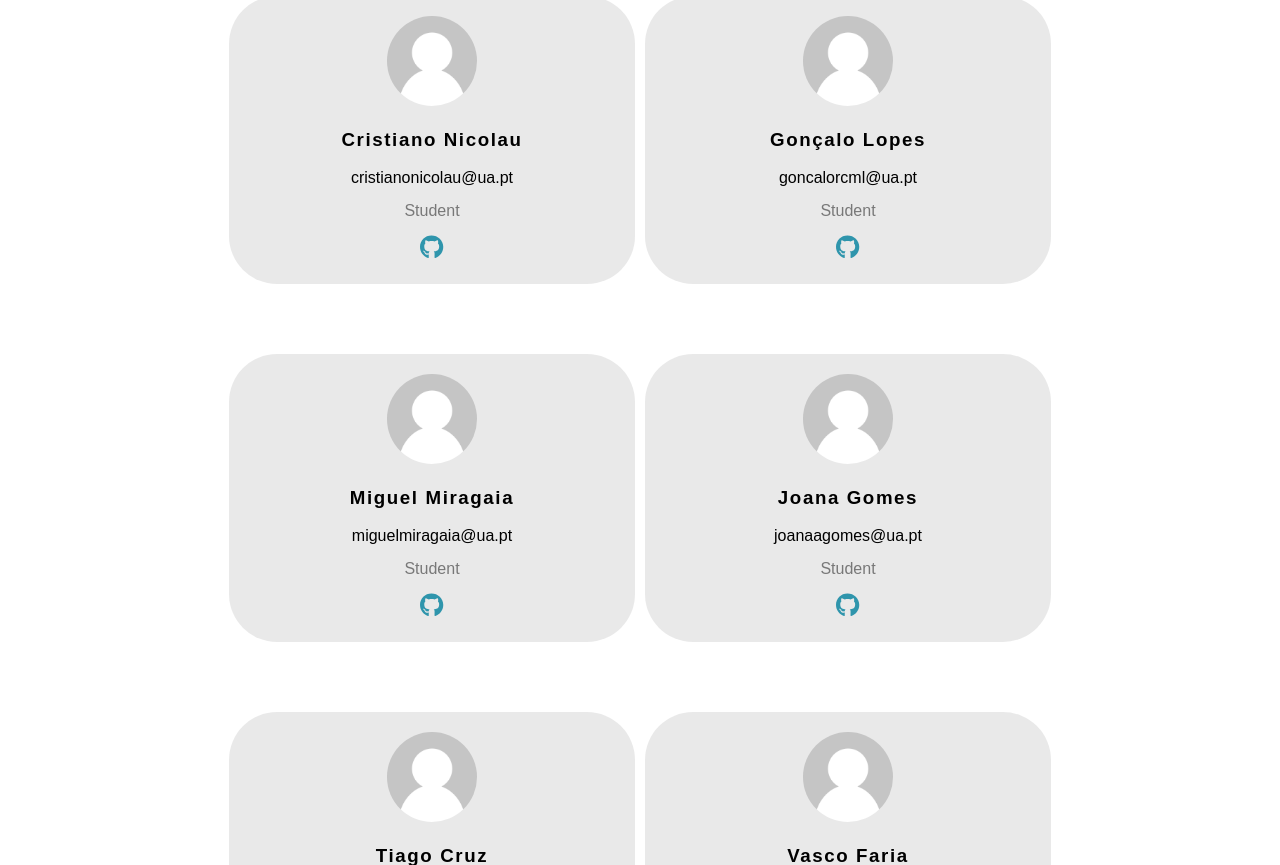
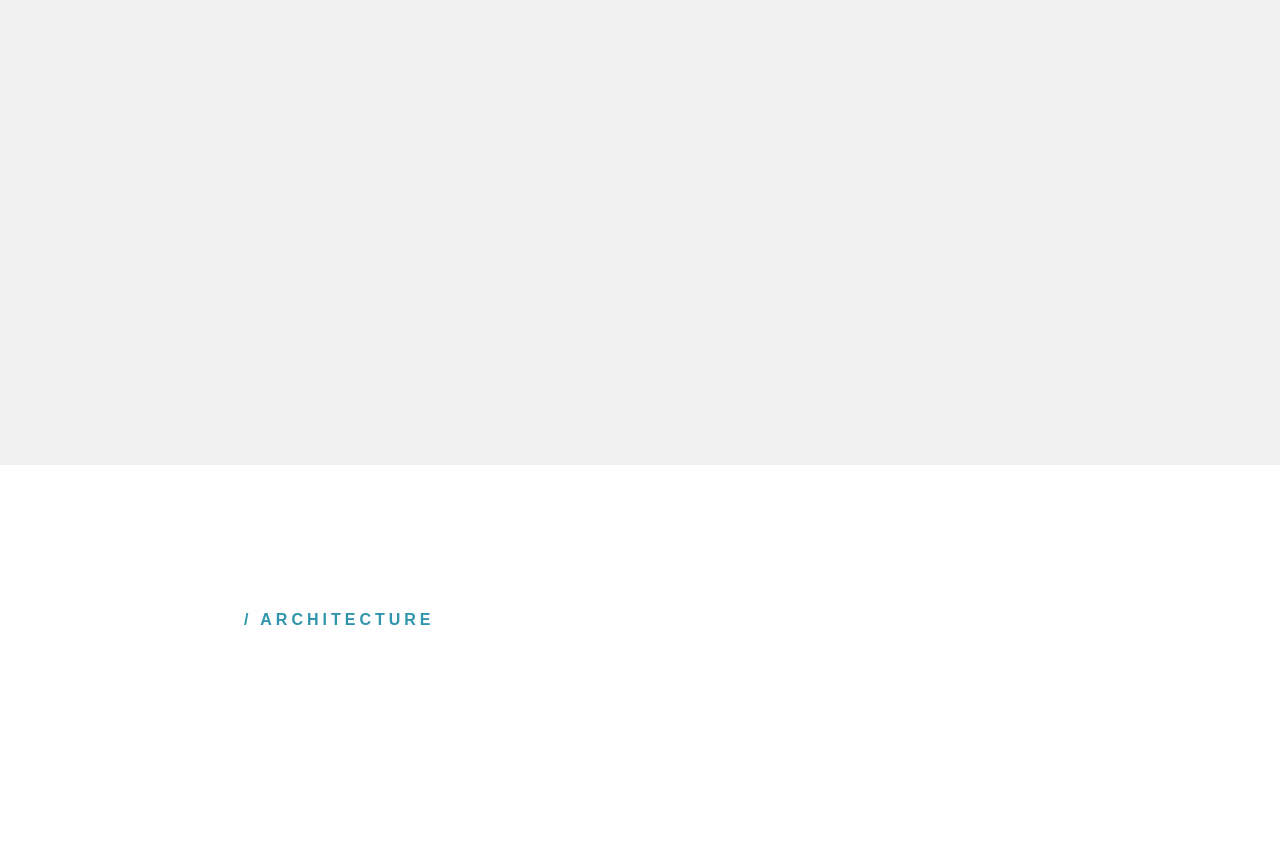
Before and after one commit to Wish-Where-is-Home/Website-WisHpresentation, a React (Create React App) app in the folder wish-whereishome/: page / in a window 1280 px wide. Shown: the part 1935-2800 px from the top of the page. Built offline with nearby package versions, Linux system fonts and the light colour scheme.

Commit message:
Creating Sections and fixing some

```diff
--- a/wish-whereishome/src/App.js
+++ b/wish-whereishome/src/App.js
@@ -9,6 +9,11 @@ import { CircleLoader } from 'react-spinners';
 import LoadingBar from 'react-top-loading-bar';
 import Team from './Sections/Team/Team';
 import Footer from './Sections/Footer/Footer';
+import Presentations from './Sections/Presentations/Presentations';
+import Architecture from './Sections/Architecture/Architecture';
+import Timeline from './Sections/Timeline/Timeline';
+
+
 
 function App() {
   const [isLoading, setIsLoading] = useState(true);
@@ -46,6 +51,9 @@ function App() {
            <Navbar isOpen={isOpen} toggleNavbar={toggleNavbar}/>
           <Home />
           <Product />
+          <Presentations/>
+          <Architecture/>
+          <Timeline/>
           <Team />
           <Footer />
         </div>
--- a/wish-whereishome/src/Components/Navbar/Navbar.js
+++ b/wish-whereishome/src/Components/Navbar/Navbar.js
@@ -22,9 +22,9 @@ const Navbar = ({ isOpen, toggleNavbar }) => {
                 <ul className='navbar-list'>
                     <li><Link to="home" spy={true} smooth={true} duration={500} className="navbar-link"onClick={toggleNavbar}>Home</Link></li>
                     <li><Link to="product" spy={true} smooth={true} duration={500} className="navbar-link"onClick={toggleNavbar}>Product</Link></li>
-                    <li><a href="#0">Presentations</a></li>
-                    <li><a href="#0">Architecture</a></li>
-                    <li><a href="#0">Calendar</a></li>
+                    <li><Link to="presentations" spy={true} smooth={true} duration={500} className="navbar-link"onClick={toggleNavbar}>Presentations</Link></li>
+                    <li><Link to="architecture" spy={true} smooth={true} duration={500} className="navbar-link"onClick={toggleNavbar}>Architecture</Link></li>
+                    <li><Link to="timeline" spy={true} smooth={true} duration={500} className="navbar-link"onClick={toggleNavbar}>Timeline</Link></li>
                     <li><Link to="team" spy={true} smooth={true} duration={500} className="navbar-link"onClick={toggleNavbar}>Team</Link></li>
                 </ul>
             </div>
--- /dev/null
+++ b/wish-whereishome/src/Sections/Architecture/Architecture.css
@@ -0,0 +1,39 @@
+.Architecture-section{
+    width: 100%;
+    height: 100vh;
+    display: flex;
+    align-items: center;
+    justify-content: center;
+    opacity: 1;
+    flex-direction: column;
+    background-color:rgb(255, 255, 255);
+}
+
+
+
+.Architecture-content{
+    display: flex;
+    flex-direction: column;
+    height: 100%;
+    width: 65%;
+}
+
+
+.row-Architecture-h3{
+    width: 100%;
+    float: left;
+    padding: 0 20px;
+    padding-top: 8rem;
+    display: flex;
+}
+
+
+.row-Architecture-h3 h3{
+    font-family: "metropolis-semibold", sans-serif;
+    font-size: 16px;
+    line-height: 1.3125;
+    text-transform: uppercase;
+    letter-spacing: 0.25rem;
+    color: #2f95ac;
+    align-self: flex-start;
+}
--- /dev/null
+++ b/wish-whereishome/src/Sections/Architecture/Architecture.js
@@ -0,0 +1,17 @@
+import React from 'react';
+import './Architecture.css';
+
+const Architecture = () => {
+  return (
+    <div id="architecture" className='Architecture-section'>
+      <div className='Architecture-content'>
+            <div className='row-Architecture-h3'>
+              <h3>/ Architecture</h3>
+            </div>
+
+        </div>
+    </div>
+  );
+};
+
+export default Architecture;
--- /dev/null
+++ b/wish-whereishome/src/Sections/Presentations/Presentations.css
@@ -0,0 +1,38 @@
+.presentations-section{
+    width: 100%;
+    height: 100vh;
+    display: flex;
+    align-items: center;
+    justify-content: center;
+    opacity: 1;
+    flex-direction: column;
+}
+
+
+
+.presentations-content{
+    display: flex;
+    flex-direction: column;
+    height: 100%;
+    width: 65%;
+}
+
+
+.row-presentations-h3{
+    width: 100%;
+    float: left;
+    padding: 0 20px;
+    padding-top: 8rem;
+    display: flex;
+}
+
+
+.row-presentations-h3 h3{
+    font-family: "metropolis-semibold", sans-serif;
+    font-size: 16px;
+    line-height: 1.3125;
+    text-transform: uppercase;
+    letter-spacing: 0.25rem;
+    color: #2f95ac;
+    align-self: flex-start;
+}
--- /dev/null
+++ b/wish-whereishome/src/Sections/Presentations/Presentations.js
@@ -0,0 +1,17 @@
+import React from 'react';
+import './Presentations.css';
+
+const Presentations = () => {
+  return (
+    <div id="presentations" className='presentations-section'>
+      <div className='presentations-content'>
+            <div className='row-presentations-h3'>
+              <h3>/ Presentations</h3>
+            </div>
+
+        </div>
+    </div>
+  );
+};
+
+export default Presentations;
--- a/wish-whereishome/src/Sections/Product/Product.js
+++ b/wish-whereishome/src/Sections/Product/Product.js
@@ -8,6 +8,7 @@ const Product = () => {
             <div className='row-product-h3'>
               <h3>/ Product Overview</h3>
             </div>
+
         </div>
     </div>
   );
--- /dev/null
+++ b/wish-whereishome/src/Sections/Timeline/Timeline.css
@@ -0,0 +1,38 @@
+.timeline-section{
+    width: 100%;
+    height: 100vh;
+    display: flex;
+    align-items: center;
+    justify-content: center;
+    opacity: 1;
+    flex-direction: column;
+}
+
+
+
+.timeline-content{
+    display: flex;
+    flex-direction: column;
+    height: 100%;
+    width: 65%;
+}
+
+
+.row-timeline-h3{
+    width: 100%;
+    float: left;
+    padding: 0 20px;
+    padding-top: 8rem;
+    display: flex;
+}
+
+
+.row-timeline-h3 h3{
+    font-family: "metropolis-semibold", sans-serif;
+    font-size: 16px;
+    line-height: 1.3125;
+    text-transform: uppercase;
+    letter-spacing: 0.25rem;
+    color: #2f95ac;
+    align-self: flex-start;
+}
--- /dev/null
+++ b/wish-whereishome/src/Sections/Timeline/Timeline.js
@@ -0,0 +1,17 @@
+import React from 'react';
+import './Timeline.css';
+
+const Timeline = () => {
+  return (
+    <div id="timeline" className='timeline-section'>
+      <div className='timeline-content'>
+            <div className='row-timeline-h3'>
+              <h3>/ Timeline</h3>
+            </div>
+
+        </div>
+    </div>
+  );
+};
+
+export default Timeline;
```
Also changed, not shown: wish-whereishome/src/Sections/Context/Context.css (added), wish-whereishome/src/Sections/Context/Context.js (added).
